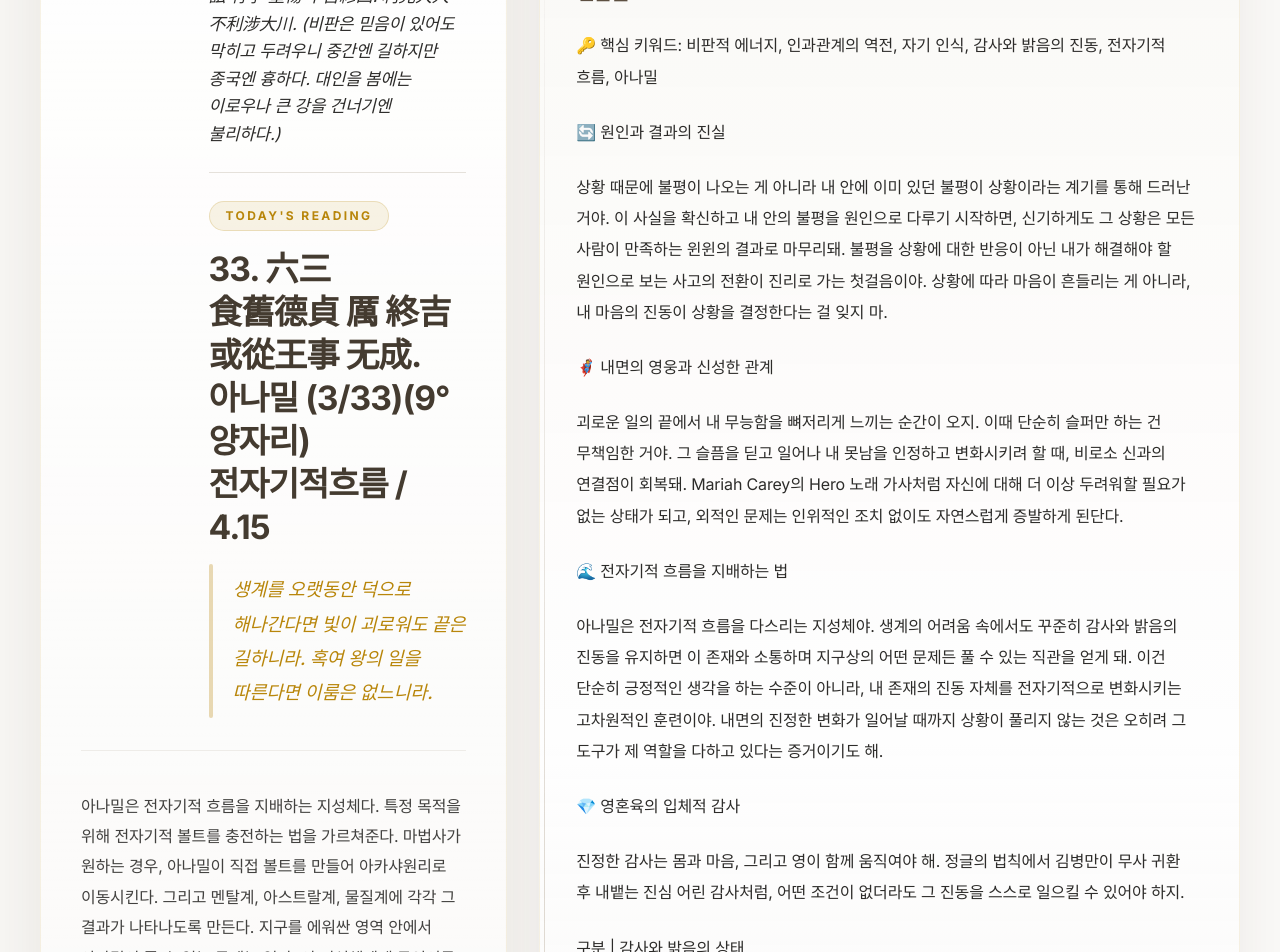
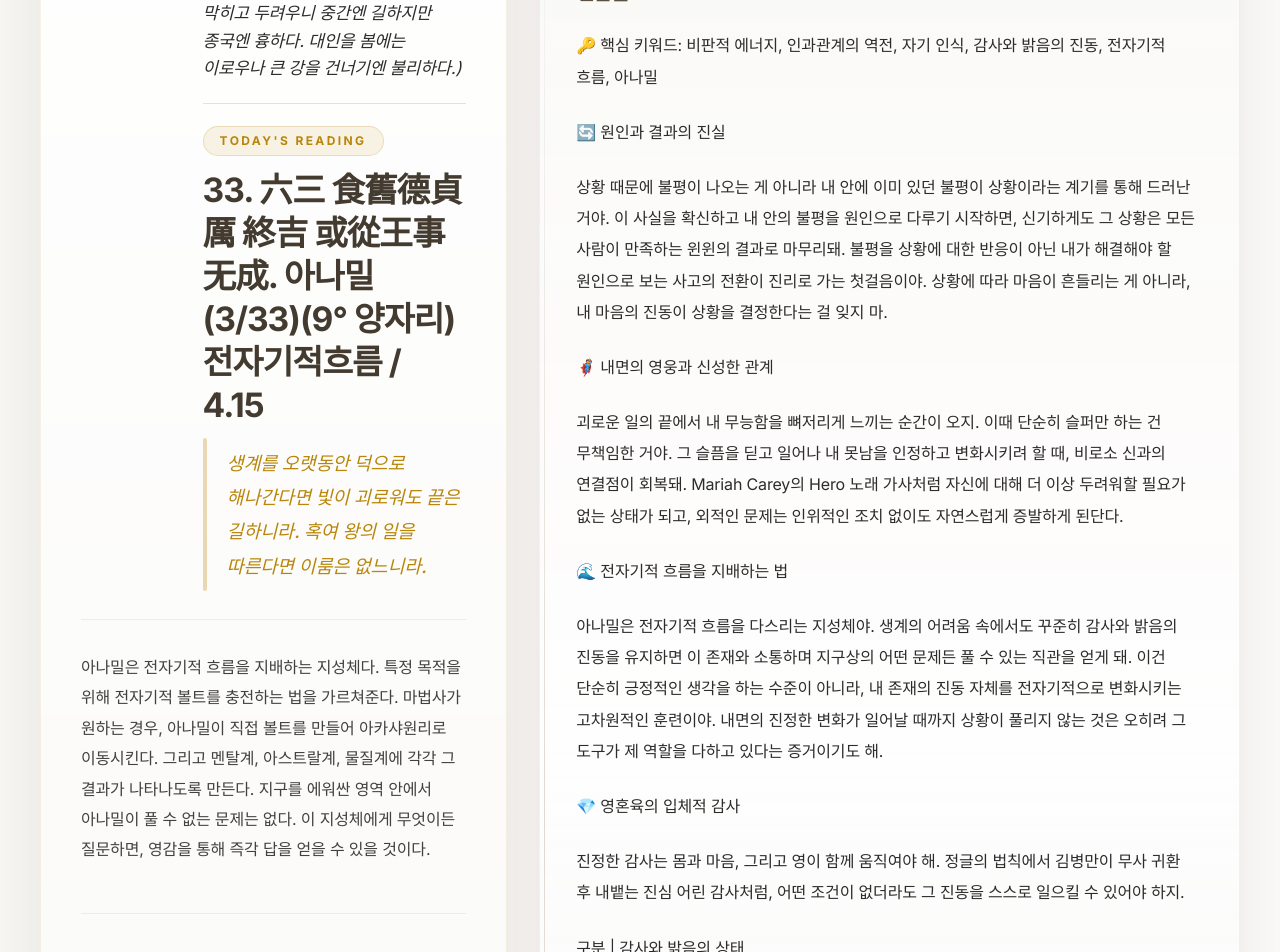
Before and after one commit to concario17-max/calendar, a React (Vite) app: page / in a window 1280 px wide. Shown: the part 260-1212 px from the top of the page. Built offline with nearby package versions, Linux system fonts and the light colour scheme; a web font is replaced by a local one.

Commit message:
fix: tighten reading panel spacing

```diff
--- a/src/components/IChingSection.tsx
+++ b/src/components/IChingSection.tsx
@@ -291,10 +291,10 @@ export const IChingSection: React.FC<IChingSectionProps> = ({
                 <PanelBadge>Primary Verse</PanelBadge>
               </div>
 
-              <div className="space-y-8">
+              <div className="space-y-7">
                 <div
                   data-testid="reading-top-unit"
-                  className="grid gap-6 md:grid-cols-[minmax(0,0.34fr)_minmax(0,1fr)] md:items-start md:gap-10"
+                  className="grid gap-5 md:grid-cols-[minmax(0,0.34fr)_minmax(0,1fr)] md:items-start md:gap-8"
                 >
                   <div className="w-full flex-shrink-0 relative">
                     <div className="absolute inset-0 rounded-3xl bg-gradient-to-tr from-warm-gray-100 to-transparent dark:from-warm-gray-800 transform rotate-3 scale-105 opacity-50 group-hover:rotate-0 transition-transform duration-700" />
@@ -311,8 +311,8 @@ export const IChingSection: React.FC<IChingSectionProps> = ({
                     </div>
                   </div>
 
-                  <div className="relative z-10 w-full space-y-6">
-                    <div className="border-b border-warm-gray-200 pb-6 dark:border-warm-gray-800">
+                  <div className="relative z-10 w-full space-y-5">
+                    <div className="border-b border-warm-gray-200 pb-5 dark:border-warm-gray-800">
                       <div className="mb-4 flex items-center gap-3">
                         <div className="h-6 w-1 rounded-full bg-elegant-gold shadow-[0_0_8px_rgba(184,134,11,0.5)]" />
                         <h3 className="text-xl md:text-[1.9rem] font-bold font-brand leading-tight tracking-[0.01em] text-transparent bg-clip-text bg-gradient-to-r from-warm-gray-800 to-warm-gray-500 break-keep dark:from-white dark:to-warm-gray-400">
@@ -324,7 +324,7 @@ export const IChingSection: React.FC<IChingSectionProps> = ({
                       </p>
                     </div>
 
-                    <div className="space-y-4 pt-1">
+                    <div className="space-y-3 pt-0.5">
                       <PanelBadge>Today&apos;s Reading</PanelBadge>
 
                       <h4 className="max-w-[22ch] text-[1.7rem] font-display font-bold tracking-[-0.03em] leading-[1.28] text-warm-gray-800 break-keep dark:text-white/95 md:text-[2.1rem]">
@@ -343,7 +343,7 @@ export const IChingSection: React.FC<IChingSectionProps> = ({
 
                 <div
                   data-testid="verse-body"
-                  className="w-full border-t border-warm-gray-200/60 pt-8 md:pt-10 dark:border-warm-gray-800/60"
+                  className="w-full border-t border-warm-gray-200/60 pt-7 md:pt-8 dark:border-warm-gray-800/60"
                 >
                   <div className="max-w-none text-[15px] leading-[1.9] tracking-[-0.01em] break-keep whitespace-pre-wrap font-display text-ray-body/90 dark:text-warm-gray-200/90 md:text-[16px]">
                     {yaoData.body}
```
Also changed, not shown: 1 other file (tests, documents, lock files or other folders).
